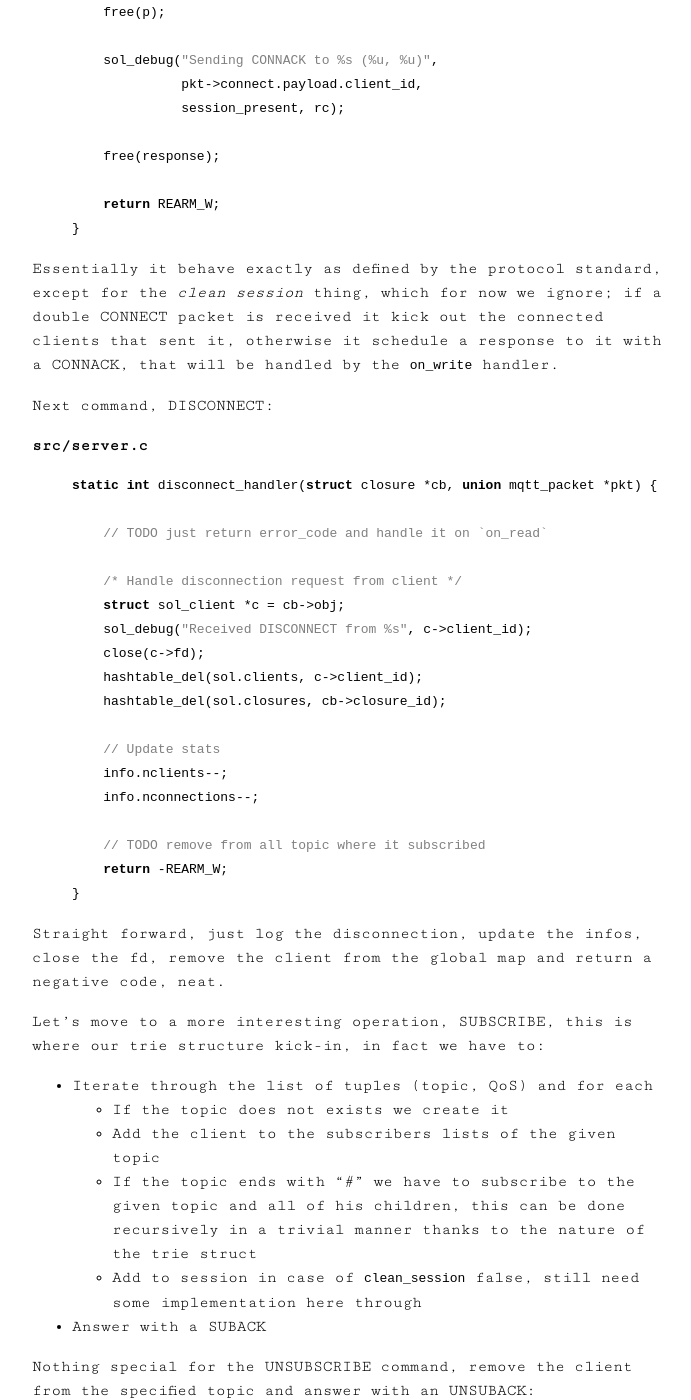
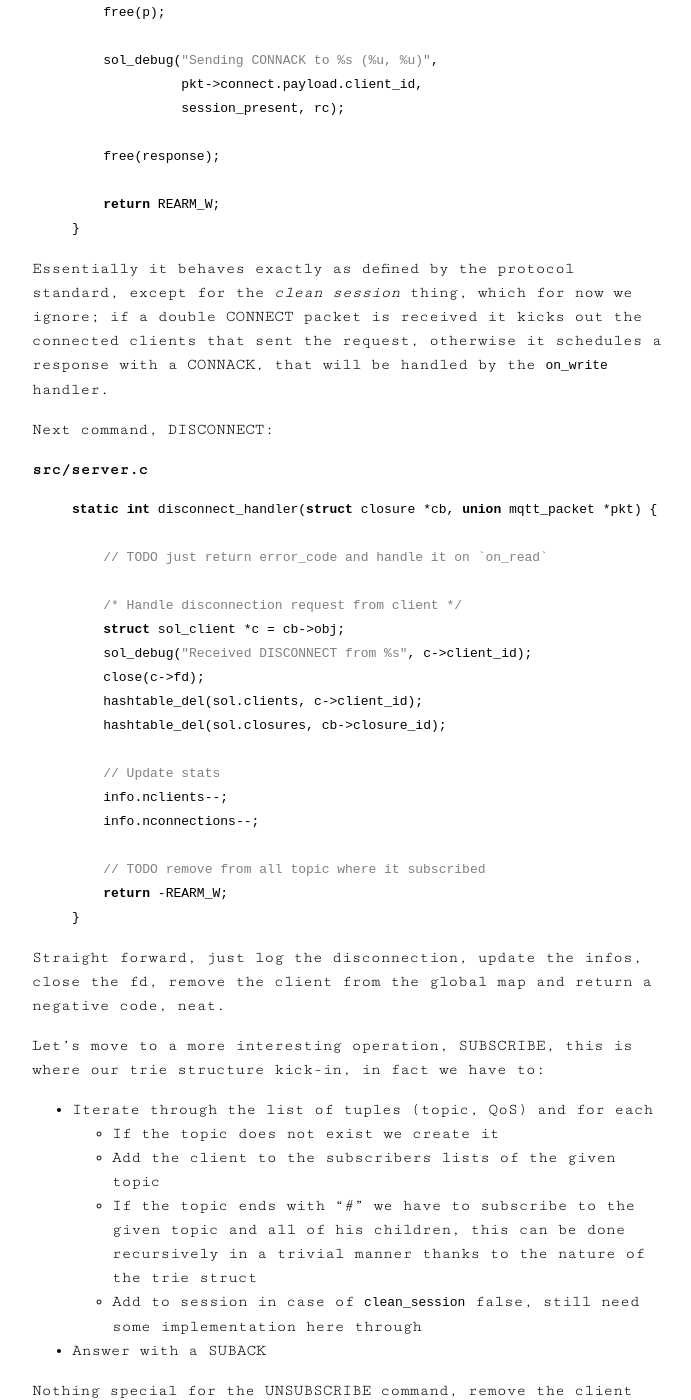
Before and after one commit to codepr/codepr.github.io, a Jekyll site: the page built from _posts/2019-03-08-sol-mqtt-broker-p6.md, in a window 1280 px wide and 1400 px high, scrolled down 5375 px. Shown: the whole window, without its empty margins (292-983 px from the left). Built offline with Jekyll 4.4.1, drawn with Linux system fonts in a browser that asks for light colours; some of the changed text lies outside the part shown.

Commit message:
Reviewed chapter 6 of the mqtt tutorial

```diff
--- a/_posts/2019-03-08-sol-mqtt-broker-p6.md
+++ b/_posts/2019-03-08-sol-mqtt-broker-p6.md
@@ -245,11 +245,11 @@
 
 {% endhighlight %}
 
-Essentially it behave exactly as defined by the protocol standard, except for
+Essentially it behaves exactly as defined by the protocol standard, except for
 the *clean session* thing, which for now we ignore; if a double CONNECT
-packet is received it kick out the connected clients that sent it, otherwise it
-schedule a response to it with a CONNACK, that will be handled by the
-`on_write` handler.
+packet is received it kicks out the connected clients that sent the request,
+otherwise it schedules a response with a CONNACK, that will be handled by
+the `on_write` handler.
 
 Next command, DISCONNECT:
 
@@ -285,7 +285,7 @@
 trie structure kick-in, in fact we have to:
 
 - Iterate through the list of tuples (topic, QoS) and for each
-    - If the topic does not exists we create it
+    - If the topic does not exist we create it
     - Add the client to the subscribers lists of the given topic
     - If the topic ends with "#" we have to subscribe to the given
       topic and all of his children, this can be done recursively
@@ -398,7 +398,7 @@
 The PUBLISH handler is the longer of our handlers, but it's fairly easy to
 follow
 
-- create the topic if it does not exists
+- create the topic if it does not exist
 - based upon the QoS of the message, it schedules the correct ACK (PUBACK for
   an **at least once** level, PUBREC for an **exactly once** level, nothing for
   the **at most once** level)
@@ -1015,7 +1015,6 @@
     char *confpath = DEFAULT_CONF_PATH;
     int debug = 0;
     int opt;
-
     // Set default configuration
     config_set_default();
     while ((opt = getopt(argc, argv, "a:c:p:m:vn:")) != -1) {
```
Also changed, not shown: other parts of _posts/2019-03-08-sol-mqtt-broker-p6.md (+6 -8 lines).
